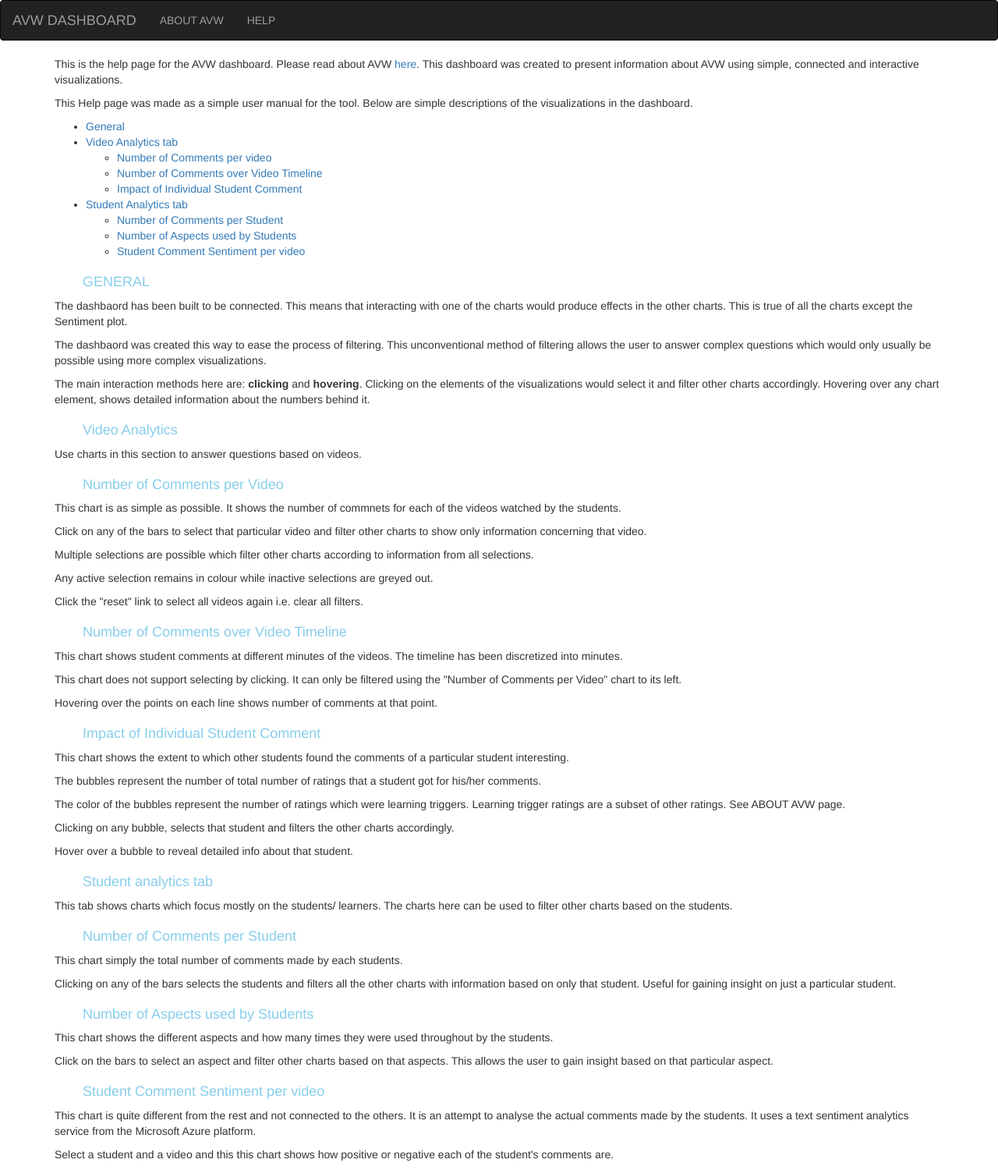
After one commit to jaeycyril/avw-dashboard, a Flask app: page /help in a window 1280 px wide. The commit adds this page. Shown: the whole page at 78% size. Run offline with Flask 2, Linux system fonts and the light colour scheme; some libraries are stand-ins or nearby versions.

Commit message:
Add context and documentation to ease evaluation

```diff
--- a/app.py
+++ b/app.py
@@ -5,5 +5,13 @@ app = Flask(__name__)
 def index():
 	return render_template('index.html')
 
+@app.route('/about')
+def about():
+	return render_template('about.html')
+
+@app.route('/help')
+def help():
+	return render_template('help.html')
+
 if __name__ == '__main__':
 	app.run(host='127.0.0.1', port=5000, debug=True )
--- a/static/main_style.css
+++ b/static/main_style.css
@@ -6,3 +6,7 @@ h4{
 	color:skyblue;
 	padding-left: 2em
 }
+
+p.instruct-left{
+	padding-left: 3em;
+}
--- /dev/null
+++ b/templates/help.html
@@ -0,0 +1,187 @@
+<!DOCTYPE html>
+<html>
+<head>
+	<title>Hello pages</title>
+	<script src="http://ajax.googleapis.com/ajax/libs/jquery/3.2.1/jquery.min.js"></script>
+	<script src="/static/lib/js/bootstrap.min.js"></script>
+	<link rel="stylesheet" type="text/css" href="/static/lib/css/bootstrap.min.css">
+	<link rel="stylesheet" type="text/css" href="/static/main_style.css">
+</head>
+<body>
+
+<nav class="navbar navbar-inverse">
+	<div class="container-fluid">
+    <div class="navbar-header">
+      <a class="navbar-brand" href="{{ url_for('index') }}">AVW DASHBOARD</a>
+    </div>
+    <ul class="nav navbar-nav">
+    	<li><a href="{{ url_for('about') }}">ABOUT AVW</a></li>
+    	<li><a href="#">HELP</a></li>
+    </ul>
+    </div>
+</nav>
+
+<div class="container">
+    <p>
+        This is the help page for the AVW dashboard. Please read about
+        AVW <a href="{{ url_for('about') }}">here</a>. This dashboard
+        was created to present information about AVW using
+        simple, connected and interactive visualizations.
+    </p>
+    <p>
+        This Help page was made as a simple user manual for the tool.
+        Below are simple descriptions of the visualizations in the
+        dashboard.
+    </p>
+    <ul>
+        <li><a href="#general">General</a></li>
+        <li><a href="#vidalytics">Video Analytics tab</a>
+            <ul>
+                <li><a href="#vidfilter">Number of Comments per video</a></li>
+                <li><a href="#vidtimeline">Number of Comments over Video Timeline</a></li>
+                <li><a href="#rating">Impact of Individual Student Comment</a></li>
+            </ul>
+        </li>
+        <li><a href="#studalytics">Student Analytics tab</a>
+            <ul>
+                <li><a href="#studcom">Number of Comments per Student</a></li>
+                <li><a href="#aspects">Number of Aspects used by Students</a></li>
+                <li><a href="#sentiment">Student Comment Sentiment per video</a></li>
+            </ul>
+        </li>
+    </ul>
+</div>
+
+<div class="container" id="general">
+    <h4>GENERAL</h4>
+    <p>
+        The dashbaord has been built to be connected. This means that interacting with one of
+        the charts would produce effects in the other charts. This is true of all the charts
+        except the Sentiment plot.
+    </p>
+    <p>
+        The dashbaord was created this way to ease the process of filtering. This unconventional
+        method of filtering allows the user to answer complex questions which would only
+        usually be possible using more complex visualizations.
+    </p>
+    <p>
+        The main interaction methods here are: <strong>clicking</strong> and <strong>hovering</strong>.
+        Clicking on the elements of the visualizations would select it and filter other charts
+        accordingly.
+        Hovering over any chart element, shows detailed information about the numbers behind it.
+    </p>
+</div>
+
+<div class="container" id="vidalytics">
+    <h4>Video Analytics</h4>
+    <p>
+        Use charts in this section to answer questions based on videos.
+    </p>
+</div>
+
+<div class="container" id="vidfilter">
+    <h4>Number of Comments per Video</h4>
+    <p>
+        This chart is as simple as possible. It shows the number of commnets
+        for each of the videos watched by the students.
+    </p>
+    <p>
+        Click on any of the bars to select that particular video and filter other charts
+        to show only information concerning that video.
+    </p>
+    <p>
+        Multiple selections are possible which filter other charts according to information
+        from all selections.
+    </p>
+    <p>
+        Any active selection remains in colour while inactive selections are greyed out.
+    </p>
+    <p>
+        Click the "reset" link to select all videos again i.e. clear all filters.
+    </p>
+</div>
+
+<div class="container" id="vidtimeline">
+    <h4>Number of Comments over Video Timeline</h4>
+    <p>
+        This chart shows student comments at different minutes of the videos.
+        The timeline has been discretized into minutes.
+    </p>
+    <p>
+        This chart does not support selecting by clicking. It can only be
+        filtered using the "Number of Comments per Video" chart to its left.
+    </p>
+    <p>
+        Hovering over the points on each line shows number of comments at that point.
+    </p>
+</div>
+
+<div class="container" id="rating">
+    <h4>Impact of Individual Student Comment</h4>
+    <p>
+        This chart shows the extent to which other students found the comments
+        of a particular student interesting.
+    </p>
+    <p>
+        The bubbles represent the number of total number of ratings that a student
+        got for his/her comments.
+    </p>
+    <p>
+        The color of the bubbles represent the number of ratings which were learning triggers.
+        Learning trigger ratings are a subset of other ratings. See ABOUT AVW page.
+    </p>
+    <p>
+        Clicking on any bubble, selects that student and filters the other charts accordingly.
+    </p>
+    <p>
+        Hover over a bubble to reveal detailed info about that student.
+    </p>
+</div>
+
+<div class="container" id="studalytics">
+    <h4>Student analytics tab</h4>
+    <p>
+        This tab shows charts which focus mostly on the students/ learners. The charts here
+        can be used to filter other charts based on the students.
+    </p>
+</div>
+
+<div class="container" id="studcom">
+    <h4>Number of Comments per Student</h4>
+    <p>
+        This chart simply the total number of comments made by each students.
+    </p>
+    <p>
+        Clicking on any of the bars selects the students and filters all the other charts
+        with information based on only that student. Useful for gaining insight on just a
+        particular student.
+    </p>
+</div>
+
+<div class="container" id="aspects">
+    <h4>Number of Aspects used by Students</h4>
+    <p>
+        This chart shows the different aspects and how many times they were used throughout
+        by the students.
+    </p>
+    <p>
+        Click on the bars to select an aspect and filter other charts based on that aspects.
+        This allows the user to gain insight based on that particular aspect.
+    </p>
+</div>
+
+<div class="container" id="sentiment">
+    <h4>Student Comment Sentiment per video</h4>
+    <p>
+        This chart is quite different from the rest and not connected to the others.
+        It is an attempt to analyse the actual comments made by the students. It uses a
+        text sentiment analytics service from the Microsoft Azure platform.
+    </p>
+    <p>
+        Select a student and a video and this this chart shows how positive or negative
+        each of the student's comments are.
+    </p>
+</div>
+
+</body>
+</html>
```
Also changed, not shown: templates/about.html (added, +125 -0 lines), templates/index.html (+126 -98 lines).
